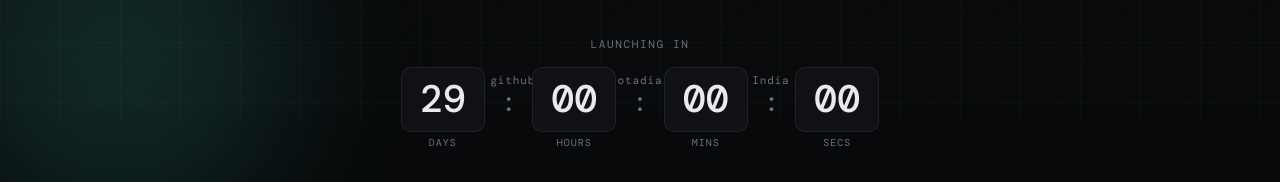
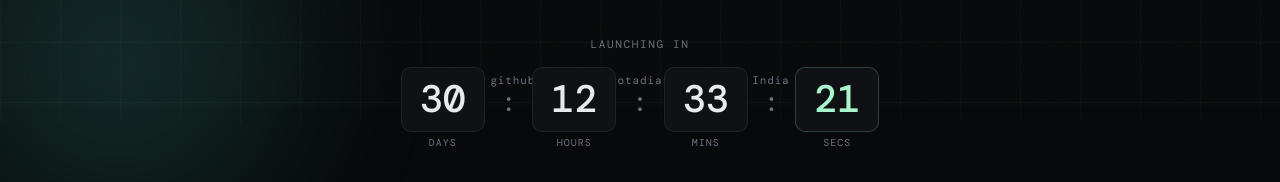
Before and after one commit to Deeppkotadia/deepkotadia.github.io, a plain HTML site: page index.html in a window 1280 px wide. Shown: the part 693-875 px from the top of the page. Drawn offline with nearby package versions, Linux system fonts and the light colour scheme; a web font is replaced by a local one.

Commit message:
Update launch date in index.html

```diff
--- a/index.html
+++ b/index.html
@@ -347,10 +347,10 @@
 </div>
 
 <script>
-  const LAUNCH_DATE = new Date('2028-06-03T00:00:00+05:30');
+  const LAUNCH_DATE = new Date('2026-06-03T00:00:00+05:30');
   function pad(n) { return String(n).padStart(2, '0'); }
   function tick() {
-    const diff = Math.max(0, launch - Date.now());
+    const diff = Math.max(0, LAUNCH_DATE - Date.now());
     const d = Math.floor(diff / 86400000);
     const h = Math.floor((diff % 86400000) / 3600000);
     const m = Math.floor((diff % 3600000) / 60000);
```
